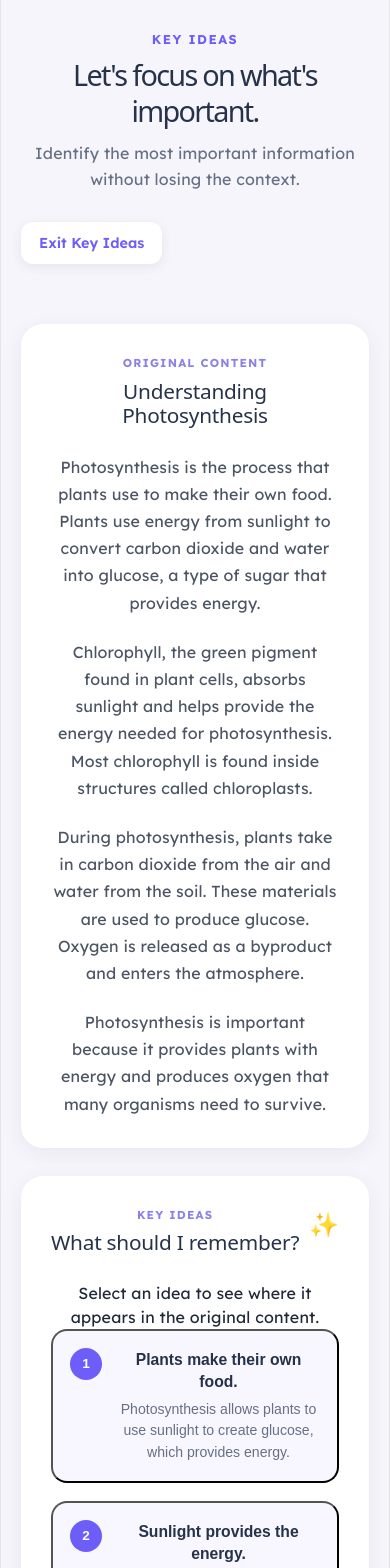
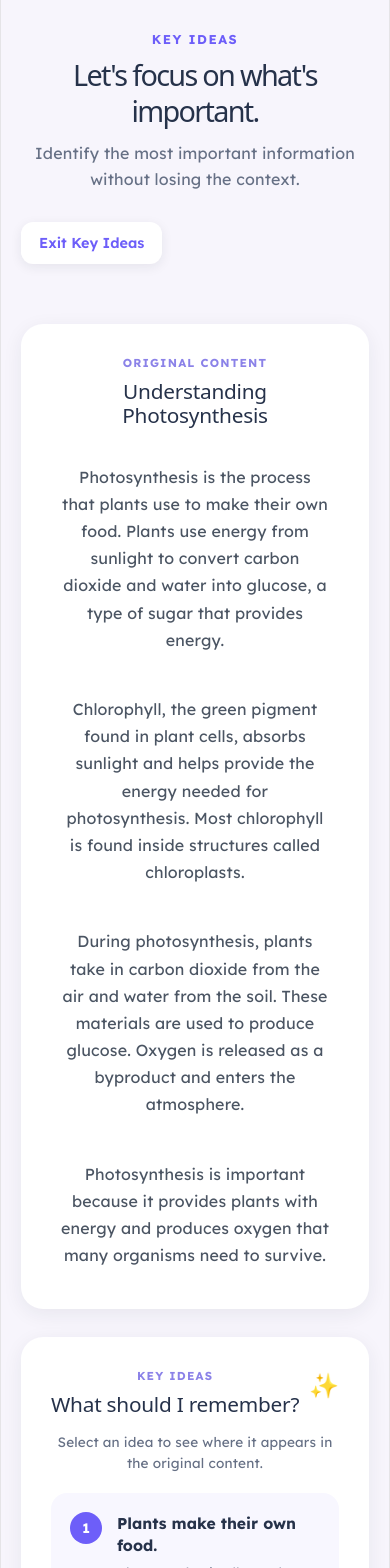
Before and after one commit to vanisha2277/icf-project, a React (Vite) app: page /key_ideas in a window 390 px wide. Shown: the top 1568 px of the page. Built offline with nearby package versions, Linux system fonts and the light colour scheme.

Commit message:
added interactive features to key ideas

```diff
--- a/src/components/Key-Ideas/key_ideas.css
+++ b/src/components/Key-Ideas/key_ideas.css
@@ -205,4 +205,195 @@
   .key-ideas-header h1 {
     font-size: 1.8rem;
   }
+  /* ============================= */
+/* INTERACTIVE KEY IDEAS */
+/* ============================= */
+
+.article-text p {
+  padding: 10px;
+  border-radius: 10px;
+  transition:
+    background 0.25s ease,
+    opacity 0.25s ease;
 }
+
+.highlighted-paragraph {
+  background: #eeebff;
+  outline: 2px solid #d8d2ff;
+  color: #26324a;
+}
+
+.dimmed-paragraph {
+  opacity: 0.45;
+}
+
+/* Instructions */
+
+.instruction-text {
+  margin: -10px 0 20px;
+  color: #667085;
+  font-size: 0.85rem;
+  line-height: 1.5;
+}
+
+/* Interactive idea buttons */
+
+.idea {
+  width: 100%;
+  display: flex;
+  align-items: flex-start;
+  gap: 15px;
+
+  padding: 17px;
+
+  border: 2px solid transparent;
+  border-radius: 16px;
+
+  background: #f8f7ff;
+  color: inherit;
+
+  text-align: left;
+  font-family: inherit;
+
+  cursor: pointer;
+
+  transition:
+    background 0.2s ease,
+    border-color 0.2s ease,
+    transform 0.2s ease;
+}
+
+.idea:hover {
+  transform: translateY(-1px);
+  border-color: #d8d2ff;
+}
+
+.idea:focus-visible {
+  outline: 3px solid #a59df7;
+  outline-offset: 3px;
+}
+
+.selected-idea {
+  background: #eeebff;
+  border-color: #6d5ef9;
+}
+
+.idea-content {
+  min-width: 0;
+}
+
+.idea-status {
+  display: inline-block;
+
+  margin-top: 8px;
+
+  color: #6d5ef9;
+
+  font-size: 0.76rem;
+  font-weight: 700;
+}
+
+/* Selected idea message */
+
+.selected-message {
+  display: flex;
+  align-items: center;
+  justify-content: space-between;
+
+  gap: 12px;
+
+  margin-top: 24px;
+  padding: 14px 16px;
+
+  border-radius: 12px;
+
+  background: #f8f7ff;
+
+  color: #4b5563;
+
+  font-size: 0.82rem;
+  line-height: 1.5;
+}
+
+.selected-message button {
+  border: none;
+  background: transparent;
+
+  color: #6d5ef9;
+
+  font-family: inherit;
+  font-weight: 700;
+
+  cursor: pointer;
+}
+
+.selected-message button:focus-visible {
+  outline: 3px solid #a59df7;
+  outline-offset: 3px;
+}
+
+/* Show Context button */
+
+.context-button {
+  width: 100%;
+
+  margin-top: 22px;
+  padding: 13px 18px;
+
+  border: 2px solid #6d5ef9;
+  border-radius: 12px;
+
+  background: white;
+  color: #6d5ef9;
+
+  font-family: inherit;
+  font-size: 0.9rem;
+  font-weight: 700;
+
+  cursor: pointer;
+}
+
+.context-button:hover {
+  background: #6d5ef9;
+  color: white;
+}
+
+.context-button:focus-visible {
+  outline: 3px solid #a59df7;
+  outline-offset: 3px;
+}
+
+/* Context information */
+
+.context-box {
+  margin-top: 18px;
+  padding: 18px;
+
+  border-radius: 15px;
+
+  background: #f4f2ff;
+
+  border-left: 4px solid #6d5ef9;
+}
+
+.context-box h3 {
+  margin: 0 0 8px;
+
+  color: #26324a;
+
+  font-size: 0.95rem;
+}
+
+.context-box p {
+  margin: 0 0 10px;
+
+  color: #667085;
+
+  font-size: 0.84rem;
+  line-height: 1.6;
+}
+
+.context-box p:last-child {
+  margin-bottom: 0;
+}
+}
```
